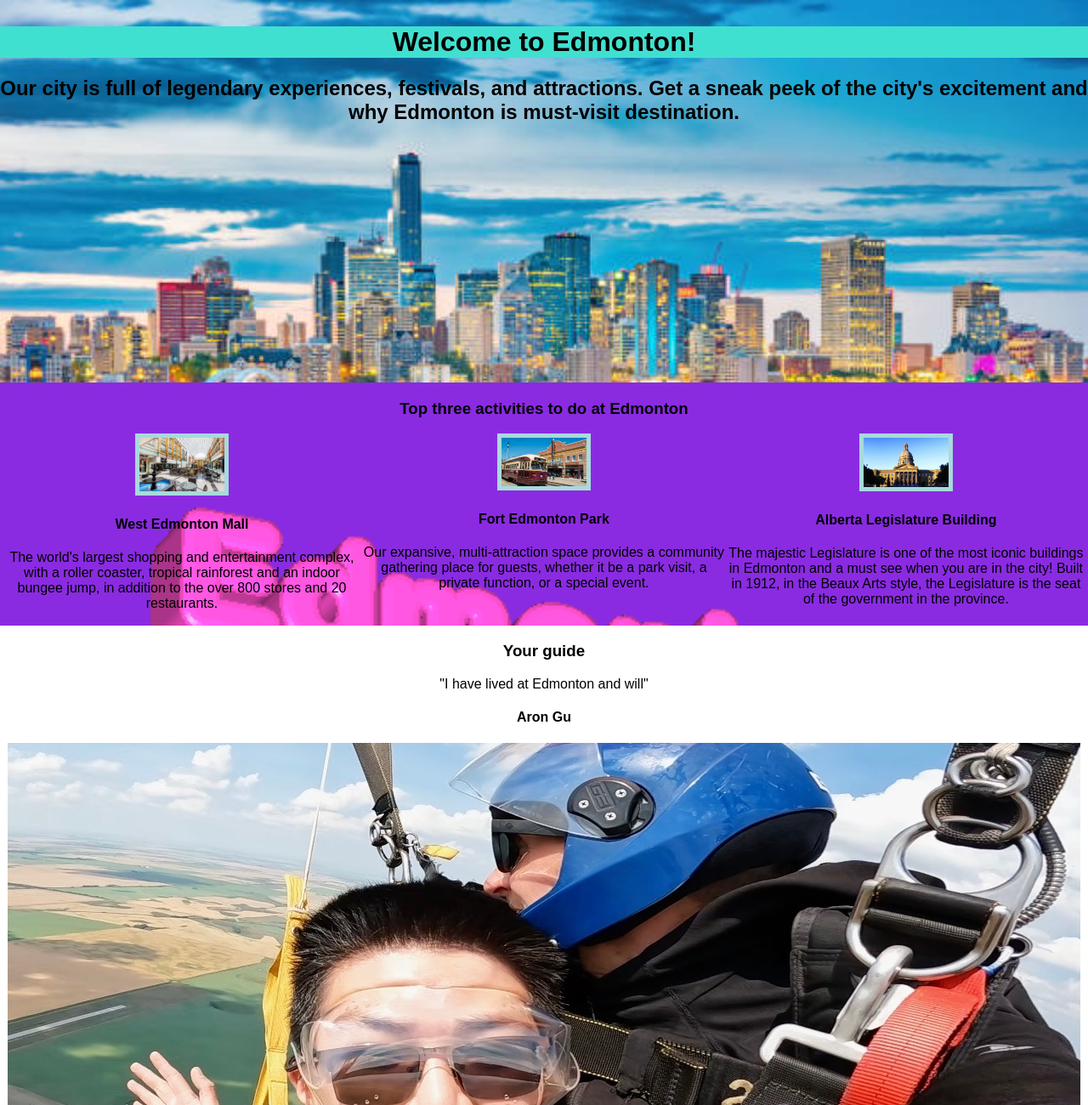
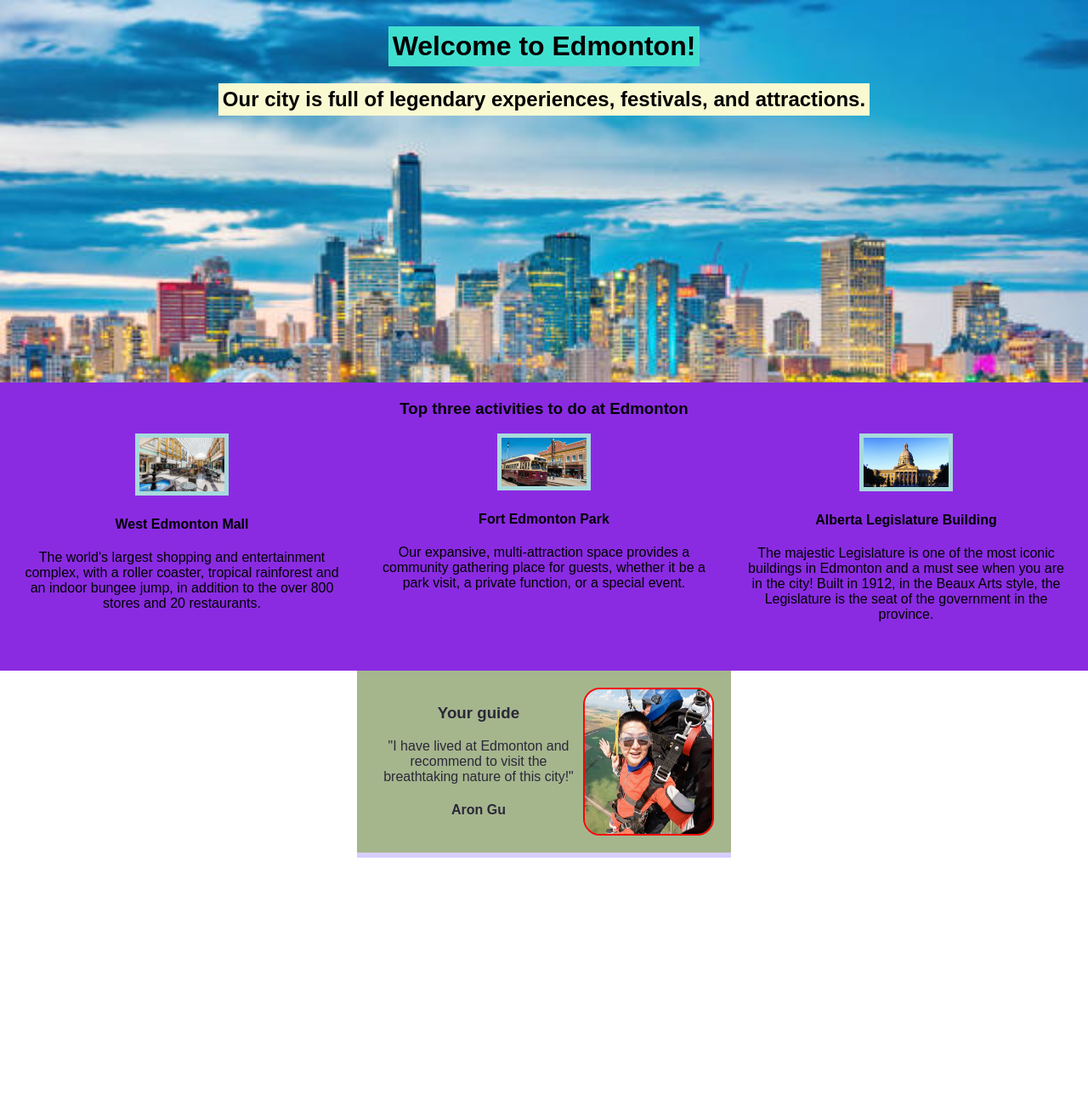
Before and after one commit to arongu321/Arons-Hometown, a website built with Vite: page index.html in a window 1280 px wide. Shown: the top 1300 px of the page at 85% size. After the commit the page ends 1009 px from the top, so only its background shows below. Built offline with nearby package versions, Linux system fonts and the light colour scheme; a web font is replaced by a local one.

Commit message:
Fixed issue with headers and added card at end

```diff
--- a/index.html
+++ b/index.html
@@ -9,9 +9,9 @@
     <body>
 
         <!-- HERO SECTION -->
-        <div id="city">
-            <h1 id="first">Welcome to Edmonton!</h1>
-            <h2>Our city is full of legendary experiences, festivals, and attractions. Get a sneak peek of the city's excitement and why Edmonton is must-visit destination.</h2>
+        <div class="city">
+            <h1 class="first">Welcome to Edmonton!</h1>
+            <h2 class="second">Our city is full of legendary experiences, festivals, and attractions.</h2>
         </div>
 
         <!-- ACTIVITIES SECTION -->
@@ -40,11 +40,13 @@
         </div>
 
         <!-- GUIDE SECTION -->
-        <div>
-            <h3>Your guide</h3>
-            <p>"I have lived at Edmonton and will"</p>
-            <h4>Aron Gu</h4>
-            <img src="images/skydive.jpg">
+        <div class="card">
+            <div class="card_text">
+                <h3>Your guide</h3>
+                <p>"I have lived at Edmonton and recommend to visit the breathtaking nature of this city!"</p>
+                <h4>Aron Gu</h4>
+            </div>
+            <img src="images/skydive.jpg" alt="Aron Gu skydiving" class="avatar">
         </div>
     </body>
 </html>
--- a/styles.css
+++ b/styles.css
@@ -14,19 +14,23 @@ body {
     font-family: "Afacad Flux", sans-serif;
 }
 
-#city {
+.city {
+    display: flex;
+    flex-direction: column; /* Stack headers vertically */
+    justify-content: flex-start; /* Align items at the top */
+    align-items: center; /* Center headers horizontally */
     background-image: url("images/edmonton.jpg");
     background-size: cover;
     height: 400px;
     padding: 10px 0 40px 0;
+    text-align: center;
 }
 
-#city:hover {
+.city:hover {
     background-image: url("images/edmonton_light.jpg")
 }
 
 #activities {
-    background-image: url("images/edmonton-1-10786.gif");
     padding: 1px;
     background-size: cover;
     background-color: blueviolet;
@@ -54,9 +58,39 @@ body {
 .act {
     display: inline-block;
     width: 33.33%;
+    margin: 0px 20px 40px;
 }
 
-#first {
-    background: turquoise;
-    background-size: cover;
+.first {
+    display: inline-block; /* Ensure the background wraps tightly */
+    background-color: turquoise;
+    padding: 5px;
+    margin-bottom: 10px; /* Add space between the headers */
+    text-align: center;
 }
+
+.second {
+    display: inline-block; /* Ensure the background wraps tightly */
+    background-color: lightgoldenrodyellow;
+    padding: 5px;
+    margin-top: 10px; /* Add space between the headers */
+    text-align: center;
+}
+
+.avatar {
+    width: 150px;
+    border: 2px solid red;
+    border-radius: 20px;
+}
+
+.card {
+    width: 400px;
+    margin: auto;
+    padding: 20px;
+    display: flex;
+    justify-content: space-around;
+    text-align: center;
+    background: #a5b68d;
+    color: #2b2839;
+    border-bottom: 6px solid #d8cefe;
+}
```
Also changed, not shown: images/download.jpeg (added), images/edmonton-1-10786.gif (deleted), images/edmonton-view.jpeg (added).
